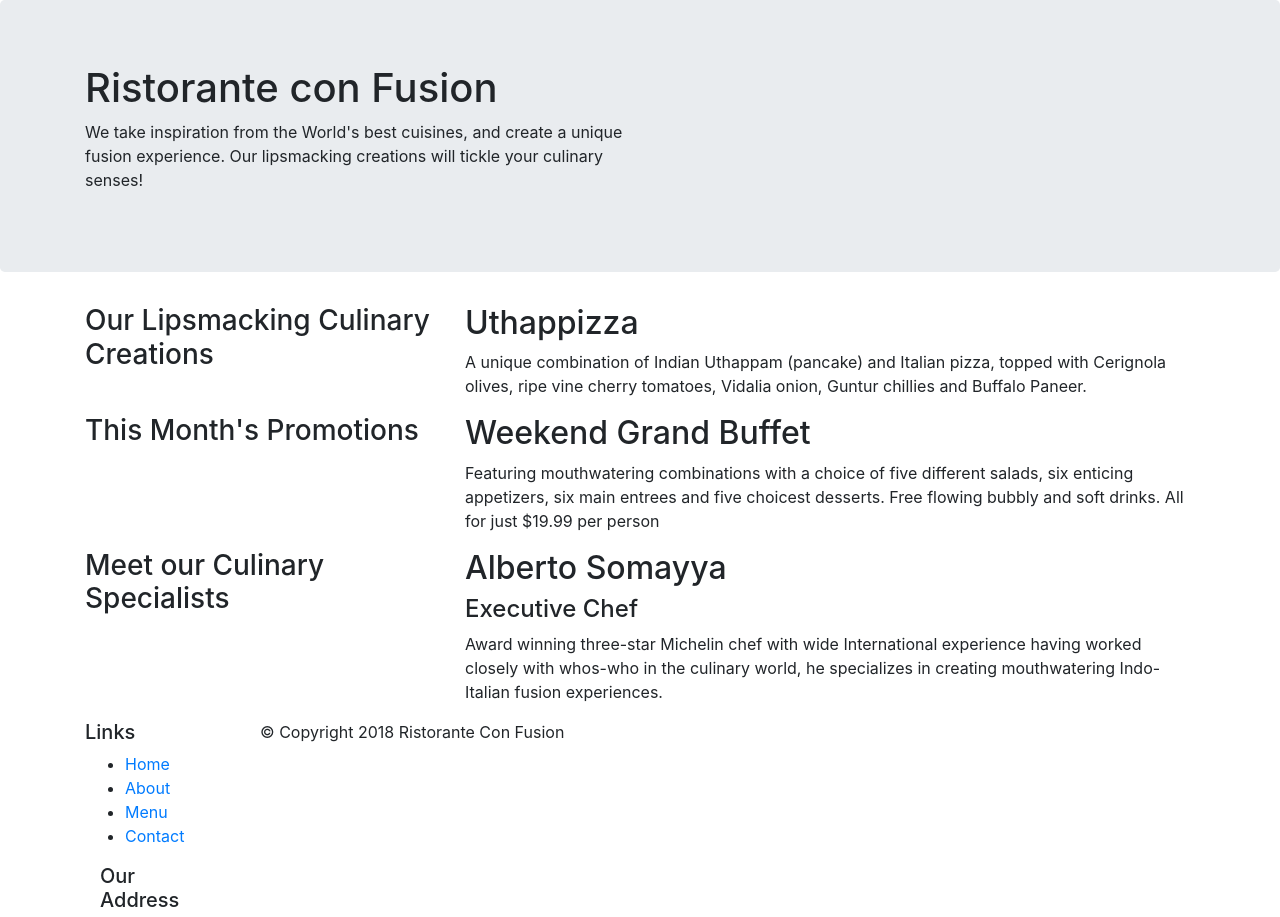
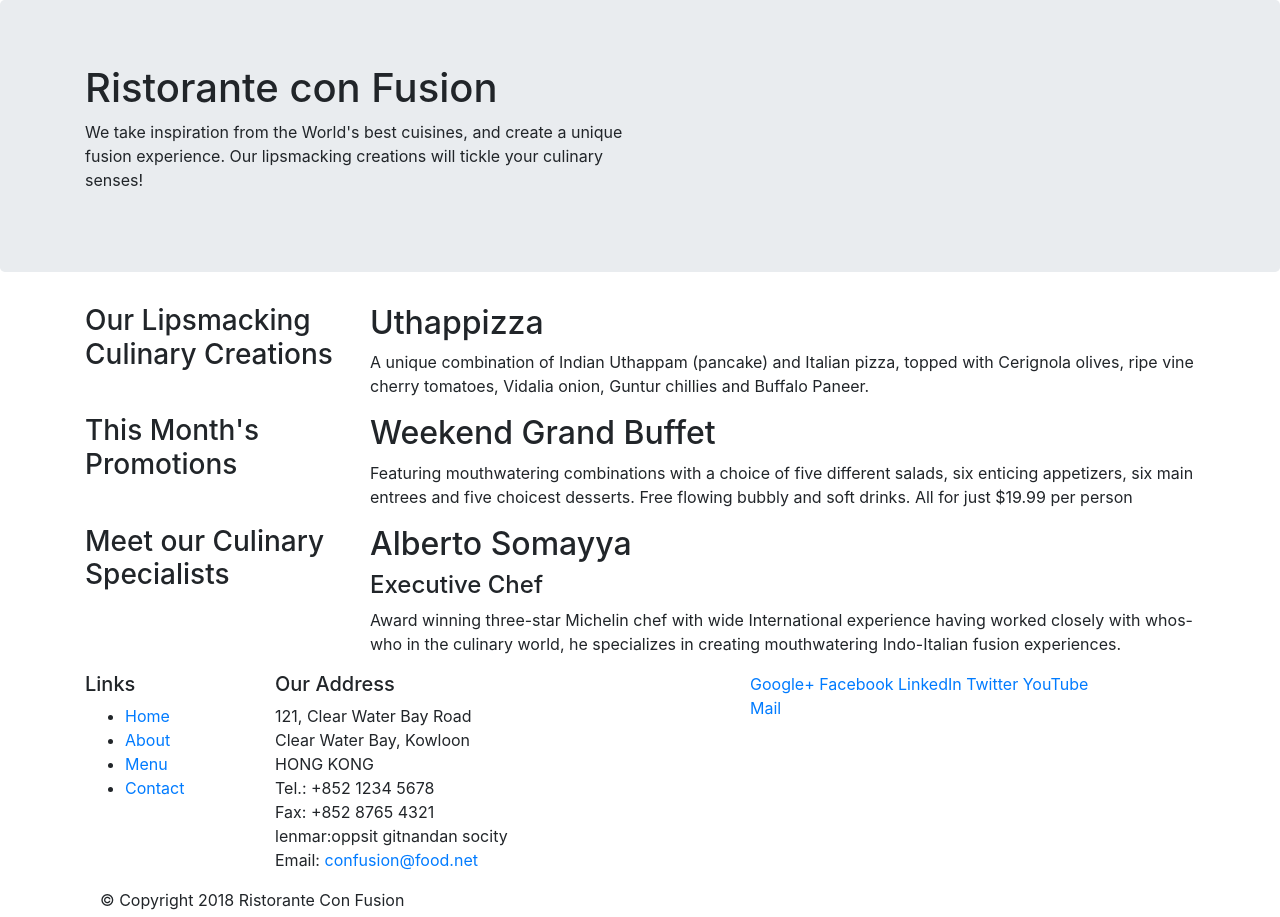
Before and after one commit to vats22/git-bootstrap, a website: page index.html in a window 1280 px wide. Shown: the top 917 px of the page. Drawn offline with nearby package versions, Linux system fonts and the light colour scheme.

Commit message:
Bootstrap desige p1

```diff
--- a/index.html
+++ b/index.html
@@ -29,7 +29,7 @@
 
     <div class="container">
         <div class="row">
-            <div class="col-12 col-sm-4 col-d-3">
+            <div class="col-12 col-sm-4 col-md-3">
                 <h3>Our Lipsmacking Culinary Creations</h3>
             </div>
             <div class="col- col-sm col-md">
@@ -40,7 +40,7 @@
 
 
         <div class="row">
-            <div  class="col-12 col-sm-4 col-d-3">
+            <div  class="col-12 col-sm-4 col-md-3">
                 <h3>This Month's Promotions</h3>
             </div>
             <div  class="col- col-sm col-md">
@@ -50,10 +50,10 @@
         </div>
 
         <div class="row">
-            <div class="col-12 col-sm-4 col-d-3">
+            <div class="col-12 col-sm-4 col-md-3">
                 <h3>Meet our Culinary Specialists</h3>
             </div>
-            <div class="col- col-sm col-md">
+            <div class="col- col-sm- col-md">
                 <h2>Alberto Somayya</h2>
                 <h4>Executive Chef</h4>
                 <p>Award winning three-star Michelin chef with wide International experience having worked closely with whos-who in the culinary world, he specializes in creating mouthwatering Indo-Italian fusion experiences. </p>
@@ -63,8 +63,7 @@
 
     <footer class="container">
         <div class="row">
-            <div class="col-4 col-sm-2">
-                <div>
+                <div class="col-4 col-sm-2">
                     <h5>Links</h5>
                     <ul>
                         <li><a href="#">Home</a></li>
@@ -80,7 +79,8 @@
 		              Clear Water Bay, Kowloon<br>
 		              HONG KONG<br>
 		              Tel.: +852 1234 5678<br>
-		              Fax: +852 8765 4321<br>
+                      Fax: +852 8765 4321<br>
+                      lenmar:oppsit gitnandan socity<br>
 		              Email: <a href="mailto:confusion@food.net">confusion@food.net</a>
 		           </address>
                 </div>
@@ -95,8 +95,8 @@
                     </div>
                 </div>
            </div>
-           <div class="row">
-                <div class="col-auto">
+           <div class="col-auto">
+                <div>
                     <p>© Copyright 2018 Ristorante Con Fusion</p>
                 </div>
            </div>
```
